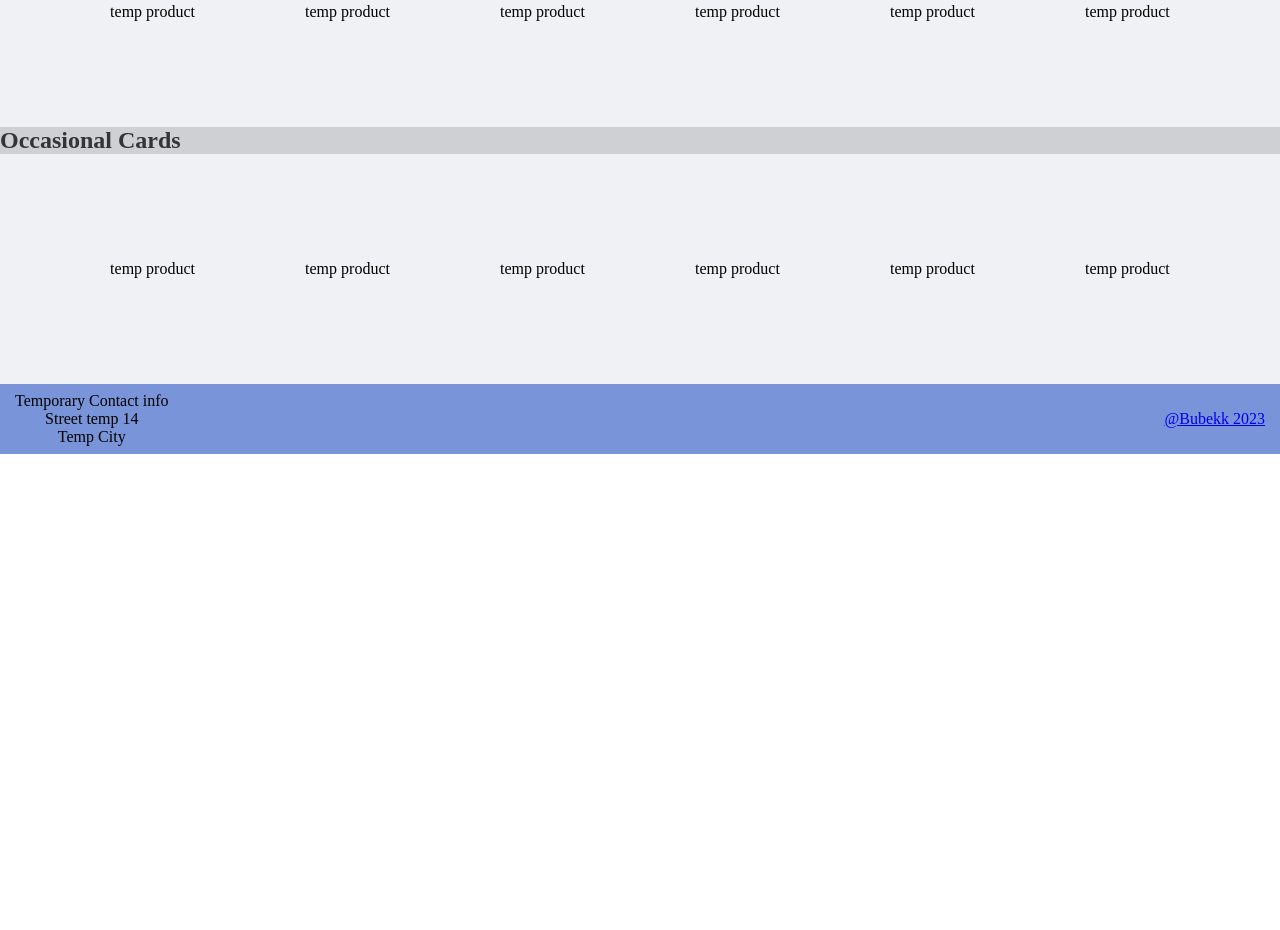
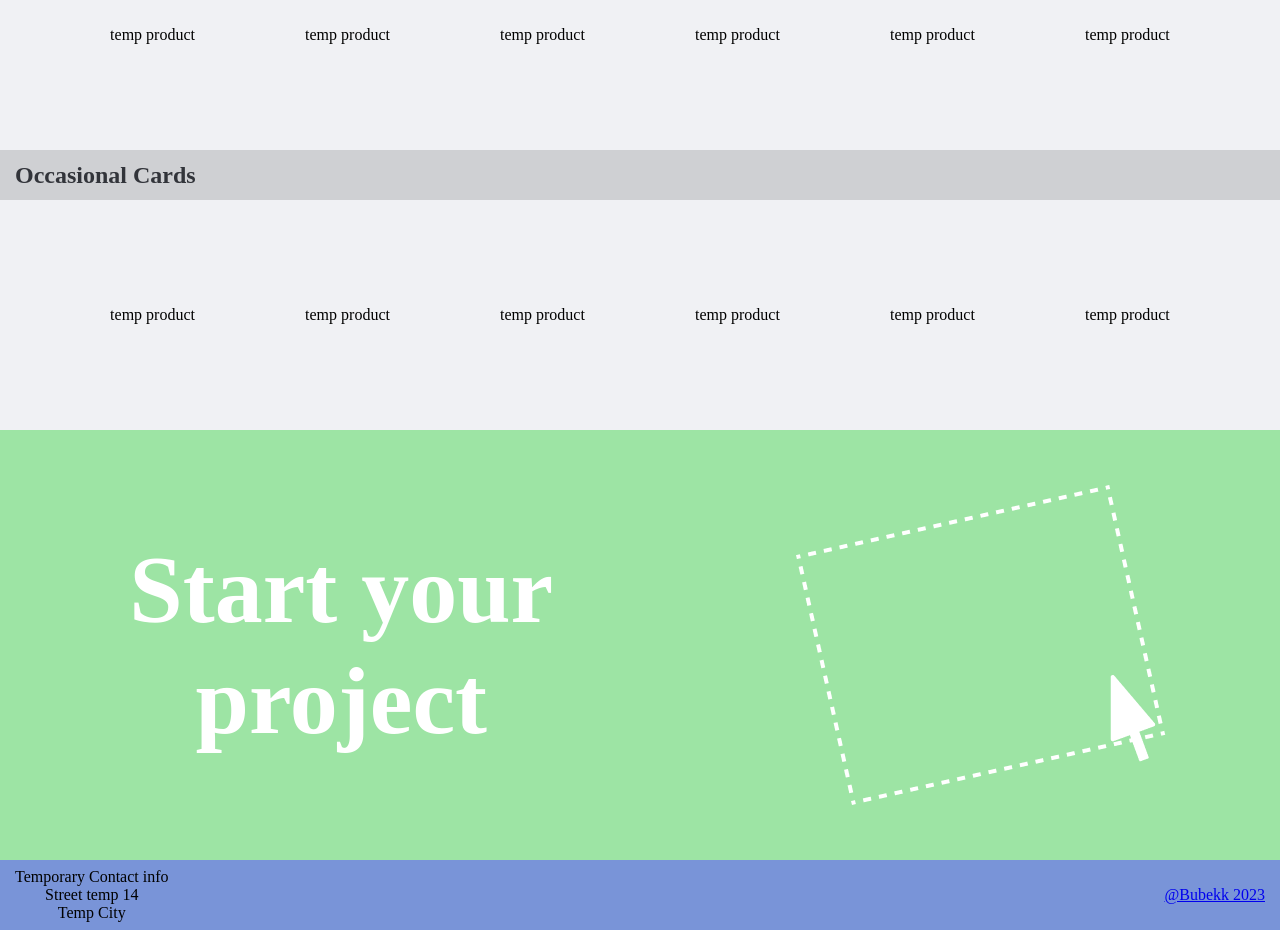
Before and after one commit to Bubekk/MakeYourCard, a React (Vite) app: page / in a window 1280 px wide. Shown: the part 680-1610 px from the top of the page. Before the commit the page ends 1134 px from the top, so only its background shows below. Built offline with nearby package versions, Linux system fonts and the light colour scheme.

Commit message:
Full MainPage layout

```diff
--- a/src/components/Pages/MainPage/LinkToGenerator.jsx
+++ b/src/components/Pages/MainPage/LinkToGenerator.jsx
@@ -0,0 +1,15 @@
+import "./style/LinkToGeneratorStyle.scss";
+import LinkIcon from "../../../assets/icons/link_icon.png";
+
+function LinkToGenerator() {
+  return (
+    <div className="link-hero">
+      <div className="link-hero__header">
+        <h1 className="link-hero__header__text">Start your project</h1>
+        <img className="link-hero__icon" src={LinkIcon} />
+      </div>
+    </div>
+  );
+}
+
+export default LinkToGenerator;
--- a/src/components/Pages/MainPage/MainPage.jsx
+++ b/src/components/Pages/MainPage/MainPage.jsx
@@ -1,6 +1,7 @@
 import './style/MainPageStyle.scss';
 import Hero from './Hero';
 import ProductSection from './UI/ProductSection';
+import LinkToGenerator from './LinkToGenerator';
 
 function MainPage() {
     return (
@@ -8,6 +9,7 @@ function MainPage() {
             <Hero />
             <ProductSection header={"Business Cards"} />
             <ProductSection header={"Occasional Cards"} />
+            <LinkToGenerator />
         </div>
     )
 }
--- a/src/components/Pages/MainPage/style/HeroStyle.scss
+++ b/src/components/Pages/MainPage/style/HeroStyle.scss
@@ -1,6 +1,8 @@
 .hero {
     width: 100%;
     height: 430px;
+    display: flex;
+    align-items: center;
     background-color: #F4A8A8;
 
     &__header {
--- /dev/null
+++ b/src/components/Pages/MainPage/style/LinkToGeneratorStyle.scss
@@ -0,0 +1,21 @@
+.link-hero {
+  width: 100%;
+  height: 430px;
+  display: flex;
+  align-items: center;
+  background-color: #9de4a4;
+
+  &__header {
+    width: 100%;
+    display: flex;
+    align-items: center;
+    justify-content: space-around;
+
+    &__text {
+      width: 455px;
+      font-size: 96px;
+      font-weight: 700;
+      color: white;
+    }
+  }
+}
--- a/src/components/Pages/MainPage/style/ProductSectionStyle.scss
+++ b/src/components/Pages/MainPage/style/ProductSectionStyle.scss
@@ -4,6 +4,10 @@
   flex-direction: column;
 
   &__header {
+    height: 50px;
+    padding: 0 15px;
+    display: flex;
+    align-items: center;
     background-color: #cfd0d3;
 
     &__text {
```
Also changed, not shown: src/assets/icons/link_icon.png (added).
